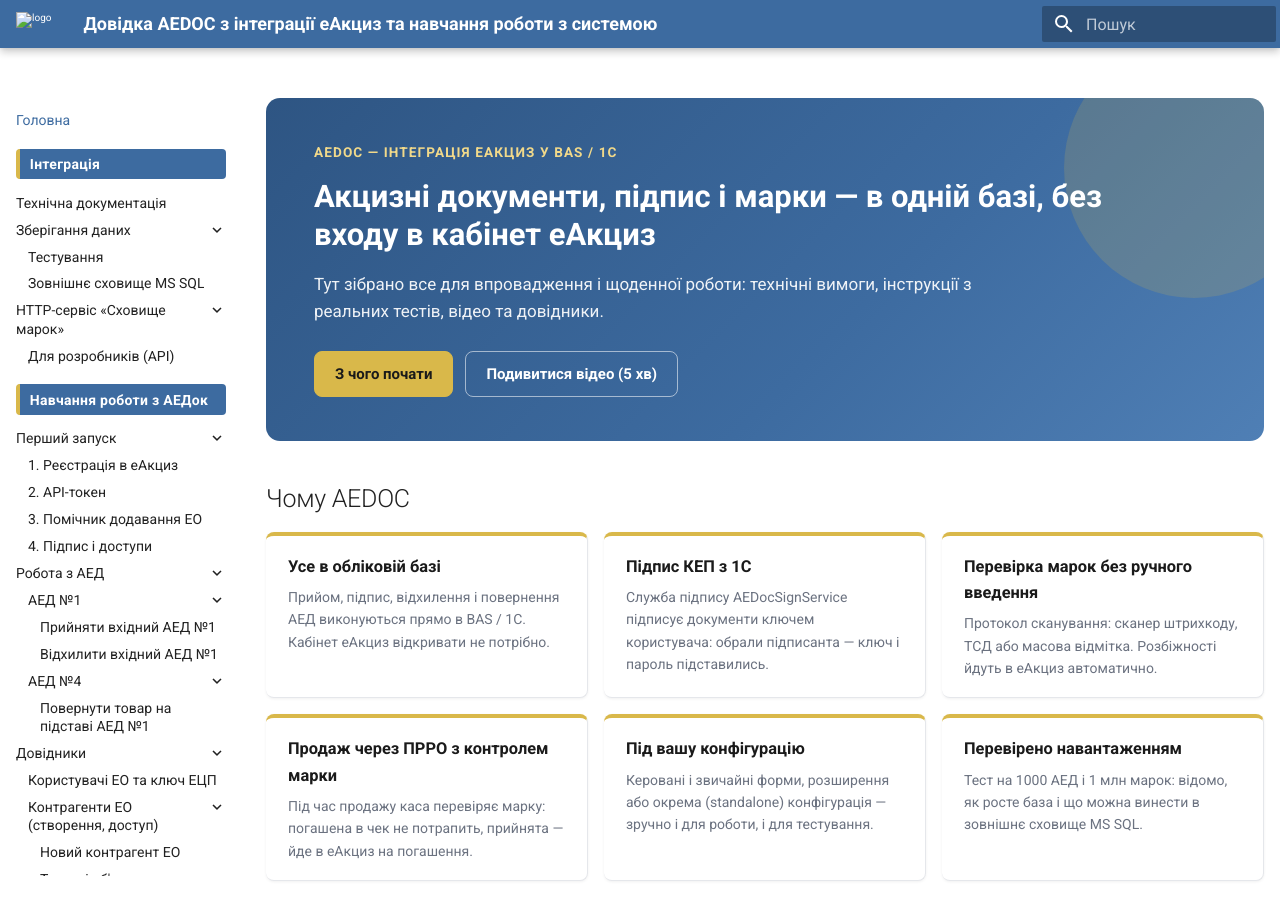
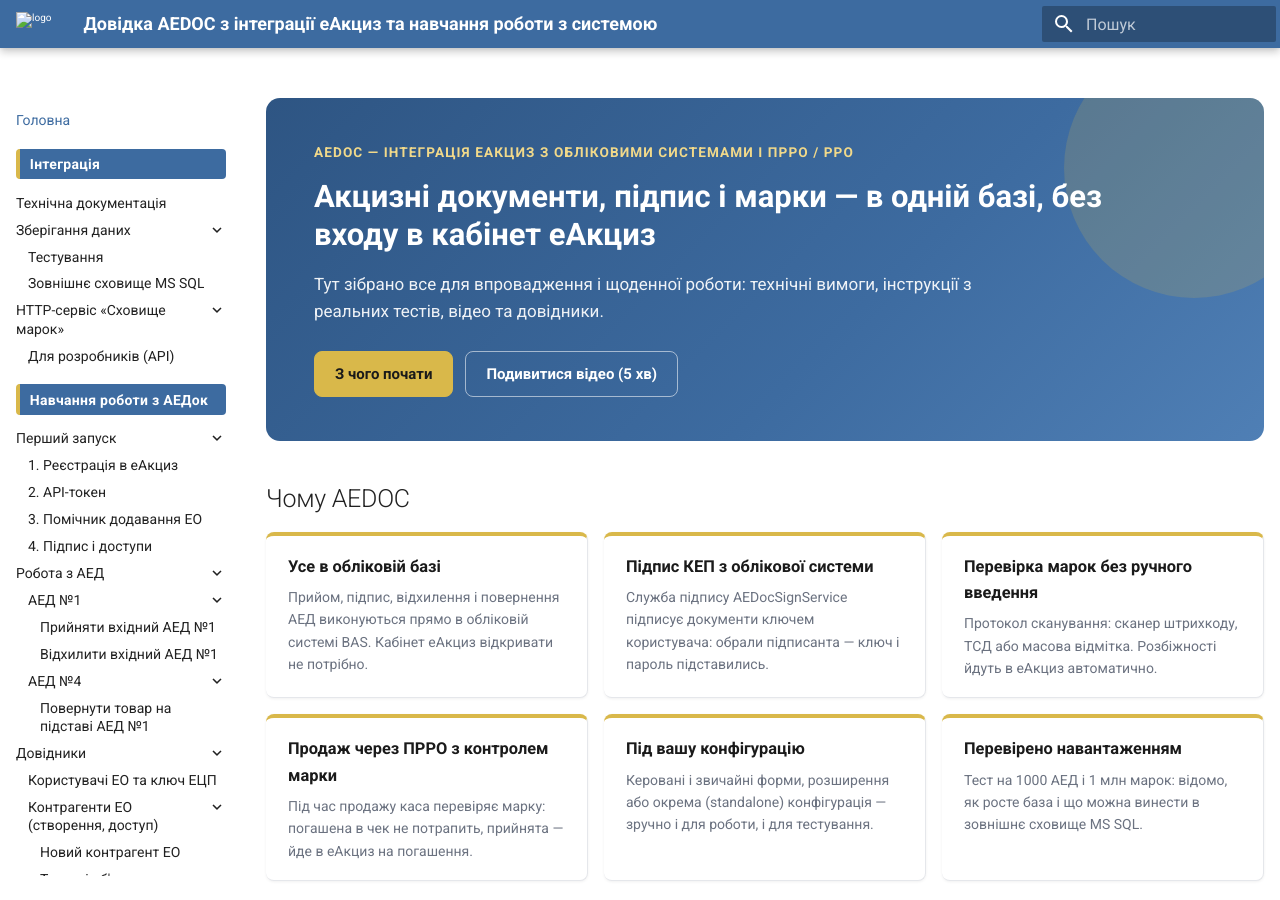
Before and after one commit to sukhenko/aedoc-docs, an MkDocs documentation site: the page built from docs/index.md, in a window 1280 px wide and 900 px high. Built offline with MkDocs 1.6.1 and Material for MkDocs 9.7.7, drawn with Linux system fonts in a browser that asks for light colours; some of the changed text lies outside the part shown.

Commit message:
Головна: «інтеграція еАкциз з обліковими системами і ПРРО / РРО», без «1С»
Co-Authored-By: Claude Opus 5.5 <noreply@anthropic.com>
Claude-Session: https://claude.ai/code/session_0177sjggDQ9MXuFeJFH1q7HZ

```diff
--- a/docs/index.md
+++ b/docs/index.md
@@ -7,7 +7,7 @@ hide:
 
 <div class="hero" markdown>
 
-<p class="hero__eyebrow">AEDOC — інтеграція еАкциз у BAS / 1С</p>
+<p class="hero__eyebrow">AEDOC — інтеграція еАкциз з обліковими системами і ПРРО / РРО</p>
 
 <p class="hero__title">Акцизні документи, підпис і марки — в одній базі, без входу в кабінет еАкциз</p>
 
@@ -26,11 +26,11 @@ hide:
 
 <div class="card">
 <strong>Усе в обліковій базі</strong>
-<span>Прийом, підпис, відхилення і повернення АЕД виконуються прямо в BAS / 1С. Кабінет еАкциз відкривати не потрібно.</span>
+<span>Прийом, підпис, відхилення і повернення АЕД виконуються прямо в обліковій системі BAS. Кабінет еАкциз відкривати не потрібно.</span>
 </div>
 
 <div class="card">
-<strong>Підпис КЕП з 1С</strong>
+<strong>Підпис КЕП з облікової системи</strong>
 <span>Служба підпису AEDocSignService підписує документи ключем користувача: обрали підписанта — ключ і пароль підставились.</span>
 </div>
 
@@ -85,7 +85,7 @@ hide:
 
 === "Розробник"
 
-    <p class="role-lead">Програміст 1С або касового ПЗ: вбудовуєте AEDOC у свою конфігурацію чи підключаєте касу.</p>
+    <p class="role-lead">Програміст BAS або касового ПЗ: вбудовуєте AEDOC у свою конфігурацію чи підключаєте касу.</p>
 
     1. [Технічна документація](integratsiia/itdeptinfo.md): вимоги до платформи, служба підпису, ліцензування, інтеграція з об'єктами вашої конфігурації і введення на підставі
     2. [Зберігання даних](integratsiia/zberigannia/index.md): приріст бази і зовнішнє сховище MS SQL
@@ -123,4 +123,4 @@ hide:
 
 </div>
 
-<p class="home-footer">AEDOC розробляє WebCheck — розробка для 1С з 2008 року, ПРРО — з 2020. Деталі — на <a href="https://aedoc.com.ua">aedoc.com.ua</a>.</p>
+<p class="home-footer">AEDOC розробляє WebCheck — розробка для облікових систем з 2008 року, ПРРО — з 2020. Деталі — на <a href="https://aedoc.com.ua">aedoc.com.ua</a>.</p>
```
Also changed, not shown: docs/testuvannia/index.md (+1 -1 lines).
